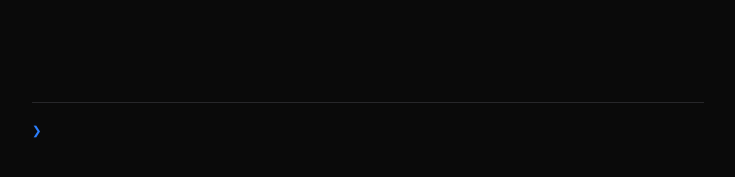
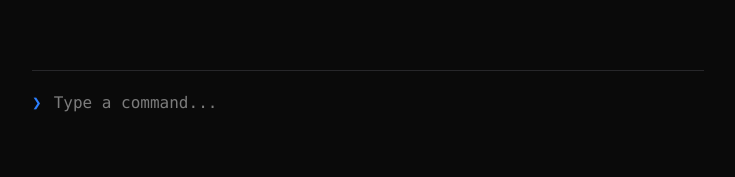
Before and after one commit to LuisAlbertoVasquezVargas/shopping-list-ui, a Next.js app: page / in a window 1280 px wide. Shown: the part 609-786 px from the top of the page, without its empty margins (272-1007 px from the left). Built offline with nearby package versions, Linux system fonts and the light colour scheme.

Commit message:
change input by textare in chat so it can support multiline messages

```diff
--- a/app/page.tsx
+++ b/app/page.tsx
@@ -1,4 +1,4 @@
-// app/page.js
+// app/page.jsx
 
 "use client";
 
@@ -15,18 +15,25 @@ export default function ShopTerm() {
   const scrollRef = useRef(null);
   const inputRef = useRef(null);
 
+  // Auto-scroll to bottom
   useEffect(() => {
     scrollRef.current?.scrollIntoView({ behavior: 'smooth' });
   }, [messages]);
 
-  // FIX: Only auto-focus on load or after a command is sent,
-  // but NEVER focus automatically just because a message was received
-  // (to prevent hijacking active selections).
+  // Handle Focus & Busy state
   useEffect(() => {
     if (!loading) {
       inputRef.current?.focus();
     }
   }, [loading]);
+
+  // Auto-expand textarea height based on content
+  useEffect(() => {
+    if (inputRef.current) {
+      inputRef.current.style.height = 'auto';
+      inputRef.current.style.height = `${inputRef.current.scrollHeight}px`;
+    }
+  }, [input]);
 
   const handleTerminalClick = () => {
     const selection = window.getSelection().toString();
@@ -36,7 +43,7 @@ export default function ShopTerm() {
   };
 
   const handleSubmit = async (e) => {
-    e.preventDefault();
+    if (e) e.preventDefault();
     if (!input.trim() || loading) return;
 
     const userMsg = input;
@@ -59,6 +66,13 @@ export default function ShopTerm() {
       }]);
     } finally {
       setLoading(false);
+    }
+  };
+
+  const handleKeyDown = (e) => {
+    if (e.key === 'Enter' && !e.shiftKey) {
+      e.preventDefault();
+      handleSubmit();
     }
   };
 
@@ -92,7 +106,9 @@ export default function ShopTerm() {
 
               <div className="pl-4">
                 {msg.role === 'user' ? (
-                  <span className="text-zinc-100">{msg.content}</span>
+                  <pre className="text-zinc-100 font-mono whitespace-pre-wrap break-words leading-relaxed">
+                    {msg.content}
+                  </pre>
                 ) : (
                   <div className="mt-1">
                     {msg.content.type === 'interpreted' && (
@@ -120,18 +136,20 @@ export default function ShopTerm() {
           <div ref={scrollRef} />
         </div>
 
-        <form onSubmit={handleSubmit} className="flex border-t border-zinc-800 pt-4 bg-[#0a0a0a]">
-          <span className="text-blue-500 mr-3 font-bold">❯</span>
-          <input
+        <div className="flex border-t border-zinc-800 pt-4 bg-[#0a0a0a]">
+          <span className="text-blue-500 mr-3 font-bold mt-1">❯</span>
+          <textarea
             ref={inputRef}
-            className="bg-transparent outline-none flex-1 text-[#ededed] caret-blue-500"
+            className="bg-transparent outline-none flex-1 text-[#ededed] caret-blue-500 resize-none overflow-hidden py-1 min-h-[24px] max-h-[200px]"
+            placeholder={loading ? "..." : "Type a command..."}
             value={input}
             onChange={(e) => setInput(e.target.value)}
+            onKeyDown={handleKeyDown}
             disabled={loading}
             spellCheck="false"
             autoComplete="off"
           />
-        </form>
+        </div>
       </div>
     </main>
   );
```
